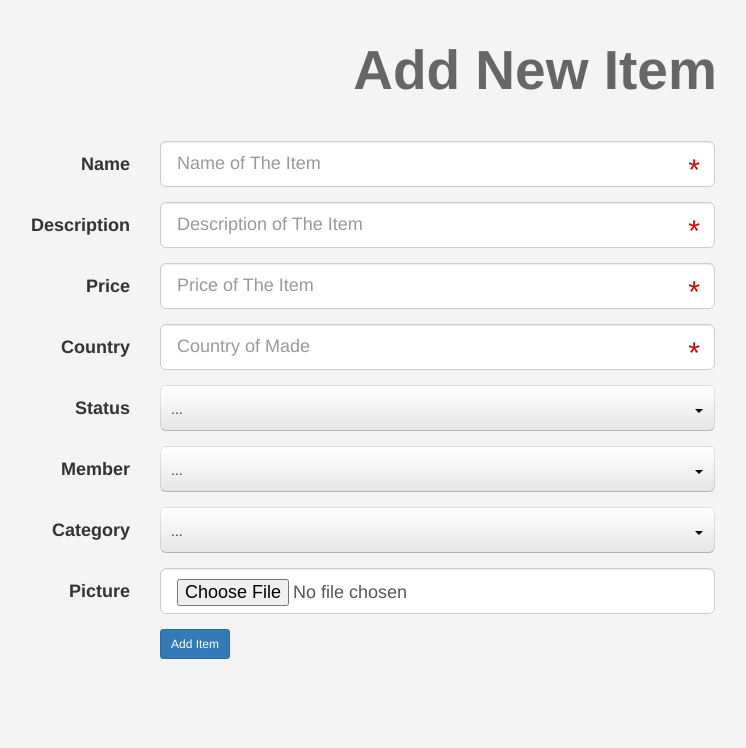
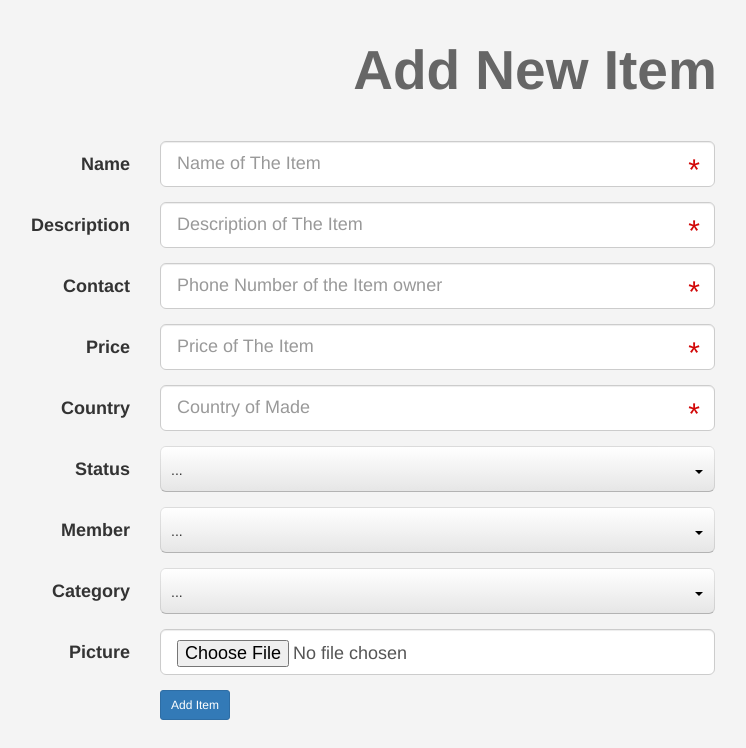
Before and after one commit to HoussamMrabet/Simple-eCommerce-WebSite, a PHP site: page /admin/items.php?do=Add in a window 1280 px wide. Shown: the part 52-800 px from the top of the page, without its empty margins (105-851 px from the left). Run offline with PHP 8.4, Linux system fonts and the light colour scheme; the visitor is signed in with stand-in values (Sample User, id 1); data that the repository does not hold is empty.

Commit message:
edit items manage page for admin

```diff
--- a/Website/admin/items.php
+++ b/Website/admin/items.php
@@ -57,7 +57,6 @@
 						<tr>
 							<td>Picture</td>
 							<td>Item Name</td>
-							<td>Description</td>
 							<td>Price</td>
 							<td>Adding Date</td>
 							<td>Category</td>
@@ -75,7 +74,6 @@
 									}
 									echo "</td>";
 									echo "<td>" . $item['Name'] . "</td>";
-									echo "<td>" . $item['Description'] . "</td>";
 									echo "<td>" . $item['Price'] . "</td>";
 									echo "<td>" . $item['Add_Date'] ."</td>";
 									echo "<td>" . $item['category_name'] ."</td>";
@@ -145,6 +143,19 @@
 						</div>
 					</div>
 					<!-- End Description Field -->
+					<!-- Start Price Field -->
+					<div class="form-group form-group-lg">
+						<label class="col-sm-2 control-label">Contact</label>
+						<div class="col-sm-10 col-md-6">
+							<input
+								type="text"
+								name="contact"
+								class="form-control"
+								required="required"
+								placeholder="Phone Number of the Item owner" />
+						</div>
+					</div>
+					<!-- End Price Field -->
 					<!-- Start Price Field -->
 					<div class="form-group form-group-lg">
 						<label class="col-sm-2 control-label">Price</label>
@@ -276,6 +287,7 @@
 				$status 	= $_POST['status'];
 				$member 	= $_POST['member'];
 				$cat 		= $_POST['category'];
+				$contact	= $_POST['contact'];
 
 				// Validate The Form
 
@@ -287,6 +299,10 @@
 
 				if (empty($desc)) {
 					$formErrors[] = 'Description Can\'t be <strong>Empty</strong>';
+				}
+
+				if (empty($contact)) {
+					$formErrors[] = 'Contact Can\'t be <strong>Empty</strong>';
 				}
 
 				if (empty($price)) {
@@ -339,9 +355,9 @@
 
 					$stmt = $con->prepare("INSERT INTO
 
-						items(Name, Description, Price, Country_Made, Status, Add_Date, Cat_ID, Member_ID, picture)
+						items(Name, Description, Price, Country_Made, Status, Add_Date, Cat_ID, Member_ID, picture, contact)
 
-						VALUES(:zname, :zdesc, :zprice, :zcountry, :zstatus, now(), :zcat, :zmember, :zpicture)");
+						VALUES(:zname, :zdesc, :zprice, :zcountry, :zstatus, now(), :zcat, :zmember, :zpicture, :zcontact)");
 
 					$stmt->execute(array(
 
@@ -352,7 +368,8 @@
 						'zstatus' 	=> $status,
 						'zcat'		=> $cat,
 						'zmember'	=> $member,
-						'zpicture'		=> $avatar
+						'zpicture'	=> $avatar,
+						'zcontact'	=> $contact
 
 					));
 
@@ -436,6 +453,20 @@
 							</div>
 						</div>
 						<!-- End Description Field -->
+						<!-- Start Contact Field -->
+						<div class="form-group form-group-lg">
+							<label class="col-sm-2 control-label">Contact</label>
+							<div class="col-sm-10 col-md-6">
+								<input
+									type="text"
+									name="contact"
+									class="form-control"
+									required="required"
+									placeholder="Phone Number of the Item owner"
+									value="<?php echo $item['contact'] ?>" />
+							</div>
+						</div>
+						<!-- End Contact Field -->
 						<!-- Start Price Field -->
 						<div class="form-group form-group-lg">
 							<label class="col-sm-2 control-label">Price</label>
@@ -517,19 +548,6 @@
 							</div>
 						</div>
 						<!-- End Categories Field -->
-						<!-- Start Tags Field -->
-						<div class="form-group form-group-lg">
-							<label class="col-sm-2 control-label">Tags</label>
-							<div class="col-sm-10 col-md-6">
-								<input
-									type="text"
-									name="tags"
-									class="form-control"
-									placeholder="Separate Tags With Comma (,)"
-									value="<?php echo $item['tags'] ?>" />
-							</div>
-						</div>
-						<!-- End Tags Field -->
 						<!-- Start Submit Field -->
 						<div class="form-group form-group-lg">
 							<div class="col-sm-offset-2 col-sm-10">
@@ -631,7 +649,7 @@
 				$status 	= $_POST['status'];
 				$cat 		= $_POST['category'];
 				$member 	= $_POST['member'];
-				$tags 		= $_POST['tags'];
+				$contact 	= $_POST['contact'];
 
 				// Validate The Form
 
@@ -643,6 +661,10 @@
 
 				if (empty($desc)) {
 					$formErrors[] = 'Description Can\'t be <strong>Empty</strong>';
+				}
+
+				if (empty($contact)) {
+					$formErrors[] = 'Contact Can\'t be <strong>Empty</strong>';
 				}
 
 				if (empty($price)) {
@@ -687,11 +709,11 @@
 												Status = ?,
 												Cat_ID = ?,
 												Member_ID = ?,
-												tags = ?
+												contact = ?
 											WHERE
 												Item_ID = ?");
 
-					$stmt->execute(array($name, $desc, $price, $country, $status, $cat, $member, $tags, $id));
+					$stmt->execute(array($name, $desc, $price, $country, $status, $cat, $member, $contact, $id));
 
 					// Echo Success Message
 
```
